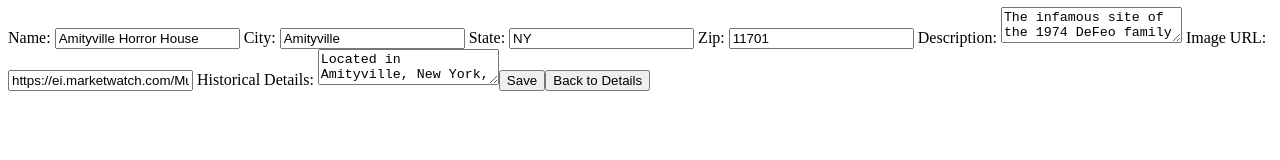
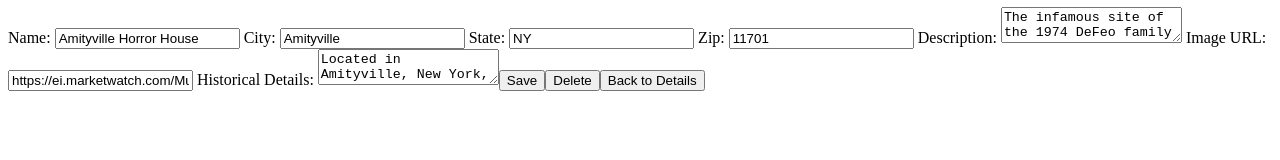
Before and after one commit to Rtollinchi/Ghostly-Estates, an Angular app: page /edit/1 in a window 1280 px wide. Shown: the part 120-280 px from the top of the page. Built offline with nearby package versions, Linux system fonts and the light colour scheme.

Commit message:
add delete a haunted house functionality

```diff
--- a/src/app/edit-haunted-house/edit-haunted-house.component.html
+++ b/src/app/edit-haunted-house/edit-haunted-house.component.html
@@ -44,6 +44,7 @@
     </label>
 
     <button type="submit">Save</button>
+    <button (click)="(onDelete())">Delete</button>
     <button routerLink="/">Back to Details</button>
   </form>
 </div>
--- a/src/app/edit-haunted-house/edit-haunted-house.component.ts
+++ b/src/app/edit-haunted-house/edit-haunted-house.component.ts
@@ -36,4 +36,11 @@ export class EditHauntedHouseComponent implements OnInit {
       this.router.navigate(['/house', this.hauntedHouse.id]);
     }
   }
+
+  onDelete(): void {
+    if (this.hauntedHouse) {
+      this.hauntedHouseService.deleteHauntedHouse(this.hauntedHouse.id);
+      this.router.navigate(['/']);
+    }
+  }
 }
--- a/src/app/haunted-house-detail/haunted-house-detail.component.ts
+++ b/src/app/haunted-house-detail/haunted-house-detail.component.ts
@@ -1,5 +1,5 @@
 import { Component, OnInit } from '@angular/core';
-import { ActivatedRoute } from '@angular/router';
+import { ActivatedRoute, Router } from '@angular/router';
 import { HauntedHouseService, HauntedHouse } from '../haunted-house.service';
 import { CommonModule } from '@angular/common';
 import { RouterModule } from '@angular/router';
@@ -17,6 +17,7 @@ export class HauntedHouseDetailComponent implements OnInit {
 
   constructor(
     private route: ActivatedRoute,
+    private router: Router,
     private hauntedHouseService: HauntedHouseService
   ) {}
 
--- a/src/app/haunted-house.service.ts
+++ b/src/app/haunted-house.service.ts
@@ -277,4 +277,8 @@ export class HauntedHouseService {
       this.addHauntedHouseHistory(updatedHouse.id, updatedHouse.history);
     }
   }
+
+  deleteHauntedHouse(id: number): void {
+    this.hauntedHouses = this.hauntedHouses.filter((house) => house.id !== id);
+  }
 }
```
